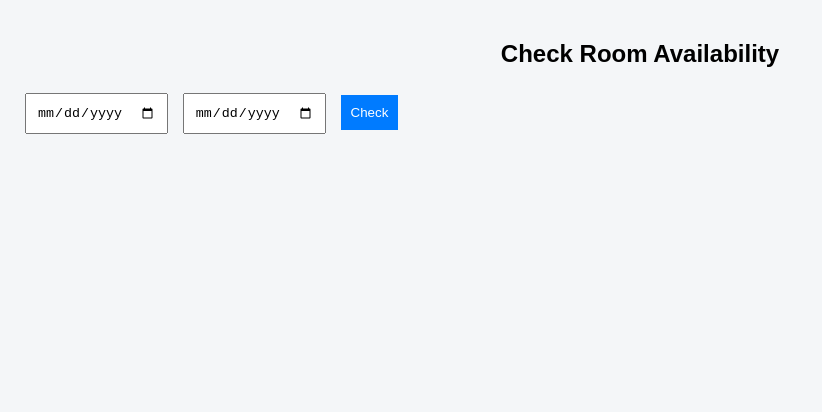
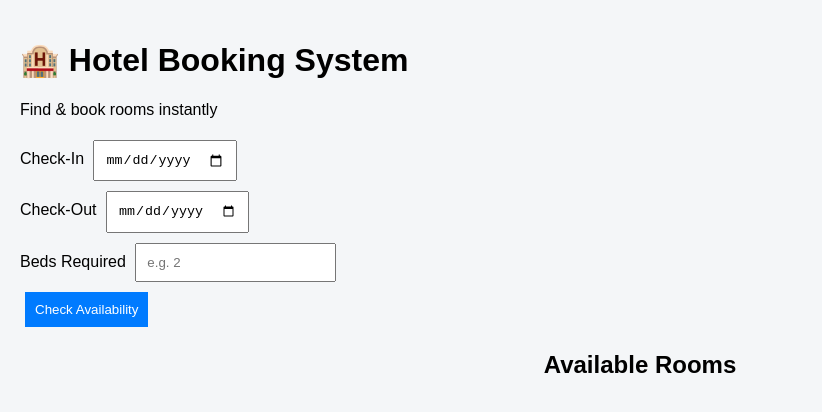
Before and after one commit to Sagar1415-only/mini-hotel-booking-system, a plain HTML site: page frontend/index.html in a window 1280 px wide. Shown: the whole page, without its empty margins (0-822 px from the left). Drawn offline with Linux system fonts and the light colour scheme.

Commit message:
Revamp hotel booking page layout and inputs
Updated the HTML structure for the hotel booking page, including a header and additional input fields for beds required.

```diff
--- a/frontend/index.html
+++ b/frontend/index.html
@@ -1,17 +1,43 @@
 <!DOCTYPE html>
-<html>
+<html lang="en">
 <head>
-  <title>Hotel Rooms</title>
+  <meta charset="UTF-8">
+  <title>Hotel Booking</title>
   <link rel="stylesheet" href="style.css">
 </head>
+
 <body>
-  <h2>Check Room Availability</h2>
 
-  <input type="date" id="checkIn">
-  <input type="date" id="checkOut">
-  <button onclick="checkAvailability()">Check</button>
+  <header class="header">
+    <h1>🏨 Hotel Booking System</h1>
+    <p>Find & book rooms instantly</p>
+  </header>
 
-  <div id="rooms"></div>
+  <section class="search-box">
+    <div class="field">
+      <label>Check-In</label>
+      <input type="date" id="checkIn">
+    </div>
+
+    <div class="field">
+      <label>Check-Out</label>
+      <input type="date" id="checkOut">
+    </div>
+
+    <div class="field">
+      <label>Beds Required</label>
+      <input type="number" id="beds" min="1" placeholder="e.g. 2">
+    </div>
+
+    <button class="search-btn" onclick="checkAvailability()">
+      Check Availability
+    </button>
+  </section>
+
+  <section>
+    <h2 class="section-title">Available Rooms</h2>
+    <div id="rooms" class="rooms-grid"></div>
+  </section>
 
   <script src="script.js"></script>
 </body>
```
